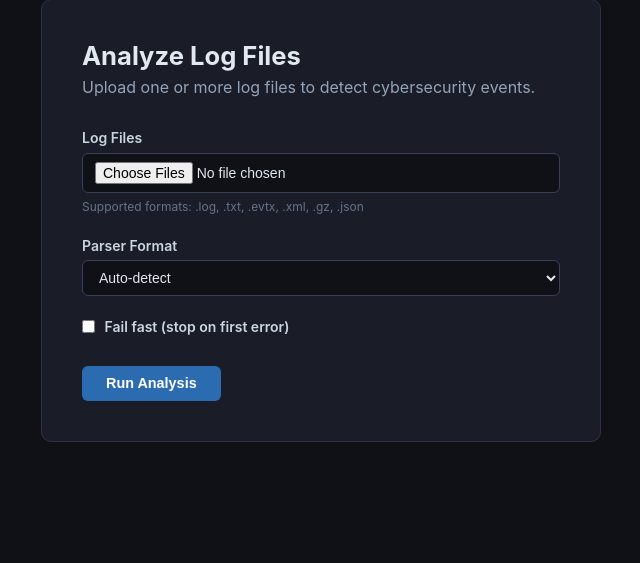
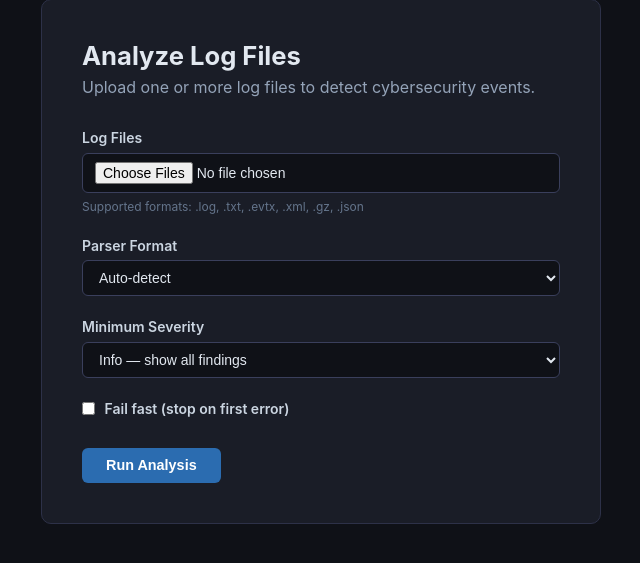
Before and after one commit to debugrice/crosslog-analyzer, a Flask app: page / in a window 1280 px wide. Shown: the part 137-700 px from the top of the page, without its empty margins (319-959 px from the left). Run offline with Flask 3, Linux system fonts and the light colour scheme.

Commit message:
Add minimum severity filter to findings reporting

```diff
--- a/config.py
+++ b/config.py
@@ -14,3 +14,4 @@ class CrossLogPipelineConfig:
     fail_fast: bool = False
     summary_output_path: Optional[Path] = None
     findings_csv_path: Optional[Path] = None
+    min_severity: str = "info"
--- a/crosslogpipeline.py
+++ b/crosslogpipeline.py
@@ -1,6 +1,8 @@
 
 from parsers.auto_detect import get_parser_for_file
 from config import CrossLogPipelineConfig
+
+_SEVERITY_RANK = {"critical": 4, "high": 3, "medium": 2, "low": 1, "info": 0}
 from models.run_result import RunResult
 from models.parsed_event import ParsedEvent, ParserErrorEvent
 from normalizer.normalize import normalize_event
@@ -112,6 +114,8 @@ class CrossLogPipeline:
                 finding = detect(event)
                 # If not None, then add it to the results findings
                 if finding:
+                    threshold = _SEVERITY_RANK.get(self.config.min_severity, 0)
+                    finding = [f for f in finding if _SEVERITY_RANK.get(f.severity, 0) >= threshold]
                     result.findings.extend(finding)
             except Exception as exc:
                 result.add_detection_error(
@@ -136,6 +140,8 @@ class CrossLogPipeline:
 
                     finding = detect(event)
                     if finding:
+                        threshold = _SEVERITY_RANK.get(self.config.min_severity, 0)
+                        finding = [f for f in finding if _SEVERITY_RANK.get(f.severity, 0) >= threshold]
                         result.findings.extend(finding)
 
             except Exception as exc:
--- a/web/app.py
+++ b/web/app.py
@@ -55,6 +55,7 @@ def analyze():
     uploaded_files = request.files.getlist("logfiles")
     input_format   = request.form.get("format", "auto")
     fail_fast      = request.form.get("fail_fast") == "on"
+    min_severity   = request.form.get("min_severity", "info")
 
     # Reject the request early if no files were included in the form submission.
     if not uploaded_files or all(f.filename == "" for f in uploaded_files):
@@ -75,6 +76,7 @@ def analyze():
             input_paths=saved_paths,
             input_format=input_format,
             fail_fast=fail_fast,
+            min_severity=min_severity,
         )
 
         # Filter saved paths to only those with extensions the pipeline supports.
--- a/web/templates/index.html
+++ b/web/templates/index.html
@@ -42,6 +42,18 @@
       </select>
     </div>
 
+    <!-- Minimum severity: findings below this level are excluded from results -->
+    <div class="form-group">
+      <label for="min_severity">Minimum Severity</label>
+      <select id="min_severity" name="min_severity">
+        <option value="info">Info — show all findings</option>
+        <option value="low">Low and above</option>
+        <option value="medium">Medium and above</option>
+        <option value="high">High and above</option>
+        <option value="critical">Critical only</option>
+      </select>
+    </div>
+
     <!-- Fail-fast toggle: stops the pipeline on the first error encountered -->
     <div class="form-group form-check">
       <input type="checkbox" id="fail_fast" name="fail_fast" />
```
Also changed, not shown: crosslog.py (+9 -0 lines).
